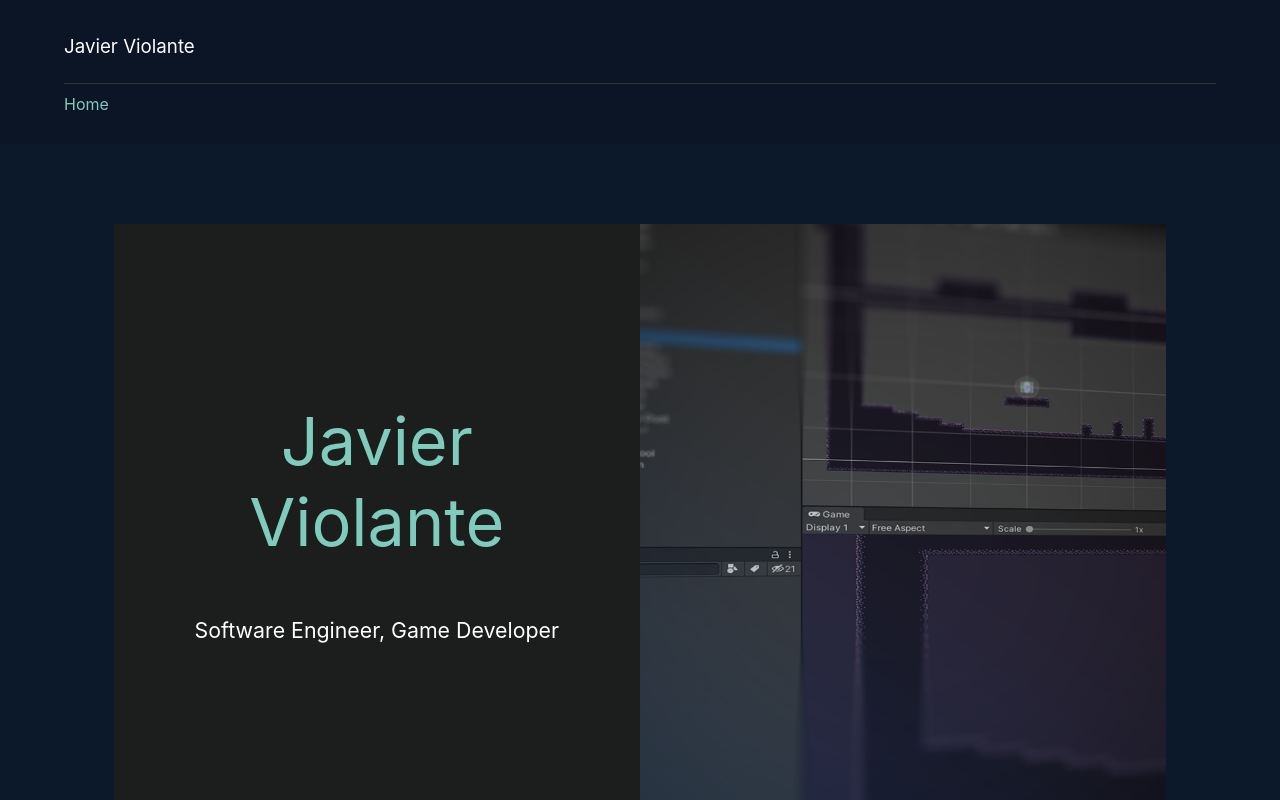
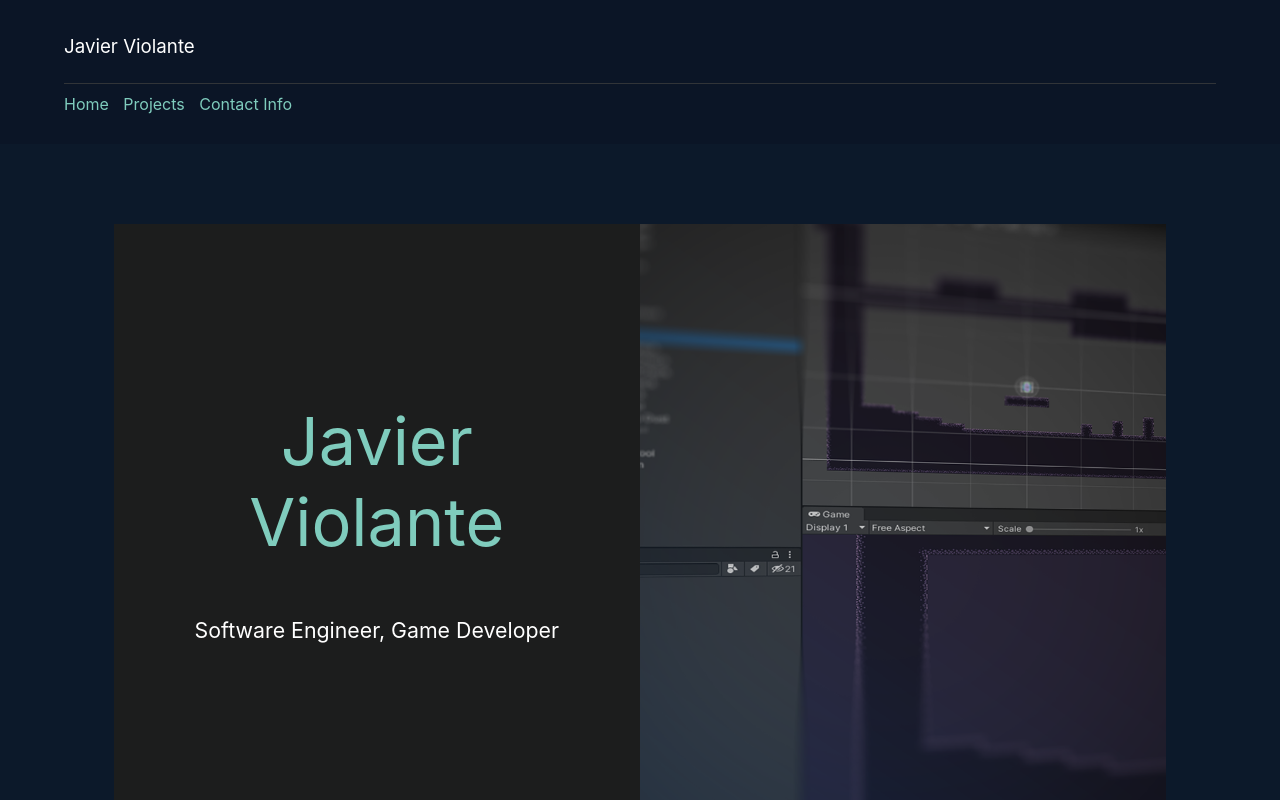
Before and after one commit to Cerestar/cerestar.github.io, a React (Create React App) app in the folder portfolio-app/: page / in a window 1280 px wide. Shown: the top 800 px of the page. Built offline with nearby package versions, Linux system fonts and the light colour scheme.

Commit message:
page nav setup

```diff
--- a/portfolio-app/src/components/Contact.js
+++ b/portfolio-app/src/components/Contact.js
@@ -30,7 +30,7 @@ const Contact = () => {
     }
 
   return (
-    <div className="container">
+    <div className="container" id="contactDiv">
          <div className="inner-container dark-gray">
              <div className="centered">
              <div style={{padding: "50px"}}>
--- a/portfolio-app/src/components/NavBar.js
+++ b/portfolio-app/src/components/NavBar.js
@@ -1,6 +1,8 @@
 const NavBar = () => {
     let pages = [
         {text: "Home", url: "https://cerestar.github.io/"},
+        {text: "Projects", url: "#projectsDiv"},
+        {text: "Contact Info", url: "#contactDiv"},
     ]
 
     let navItems = [];
--- a/portfolio-app/src/components/ProjectsComp.js
+++ b/portfolio-app/src/components/ProjectsComp.js
@@ -47,7 +47,7 @@ const ProjectsComp = () => {
 
 
   return (
-    <div className="container dark-blue">
+    <div className="container dark-blue" id="projectsDiv">
         <h1 style={titleStyle}>Projects</h1>
 
         <div className="centered">
```
